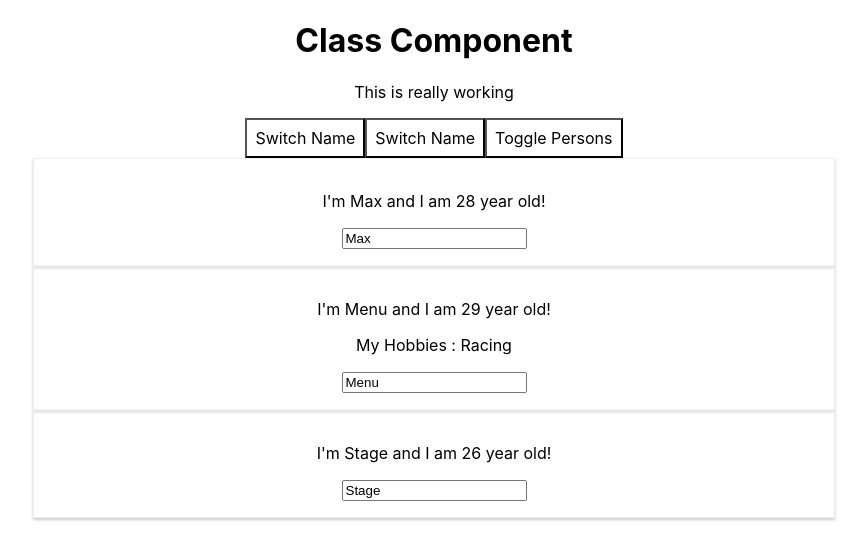
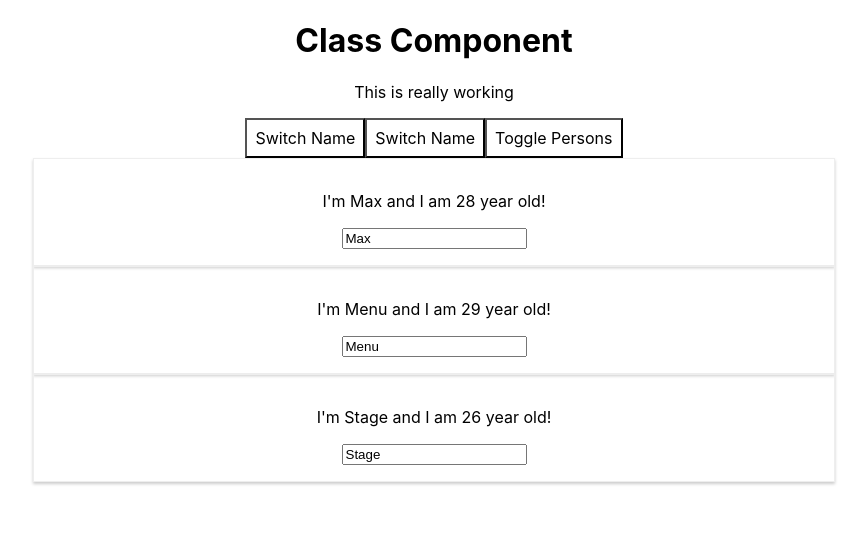
Before and after one commit to beyongbell/react-complete, a React (Create React App) app: page / in a window 1280 px wide. Both pictures are taken after a click on the button "Toggle Persons". Shown: the top 560 px of the page, without its empty margins (206-1073 px from the left). Built offline with nearby package versions, Linux system fonts and the light colour scheme.

Commit message:
Delete Person

```diff
--- a/src/App.js
+++ b/src/App.js
@@ -33,6 +33,12 @@ class App extends Component {
     });
   };
 
+  deletePersonHandler = (index) => {
+    const persons = this.state.persons;
+    persons.splice(index, 1);
+    this.setState({ persons: persons })
+  }
+
   togglePersonHandler = () => {
     const doesShow = this.state.showPersons;
     this.setState({ showPersons: !doesShow });
@@ -52,22 +58,14 @@ class App extends Component {
     if(this.state.showPersons) {
       persons = (
         <div>
-        <Person
-          name={this.state.persons[0].name}
-          age={this.state.persons[0].age}
-        />
-        <Person
-          name={this.state.persons[1].name}
-          age={this.state.persons[1].age}
-          click={this.switchNameHandler.bind(this, "MIN!")}
-          changed={this.nameChangedHandler}
-        >
-          My Hobbies : Racing
-        </Person>
-        <Person
-          name={this.state.persons[2].name}
-          age={this.state.persons[2].age}
-        />
+          {this.state.persons.map((person, i) => {
+            return <Person
+              key={i}
+              name={person.name}
+              age={person.age}
+              click={() => this.deletePersonHandler(i) }
+            />
+          })}
       </div>
       )
     }
```
